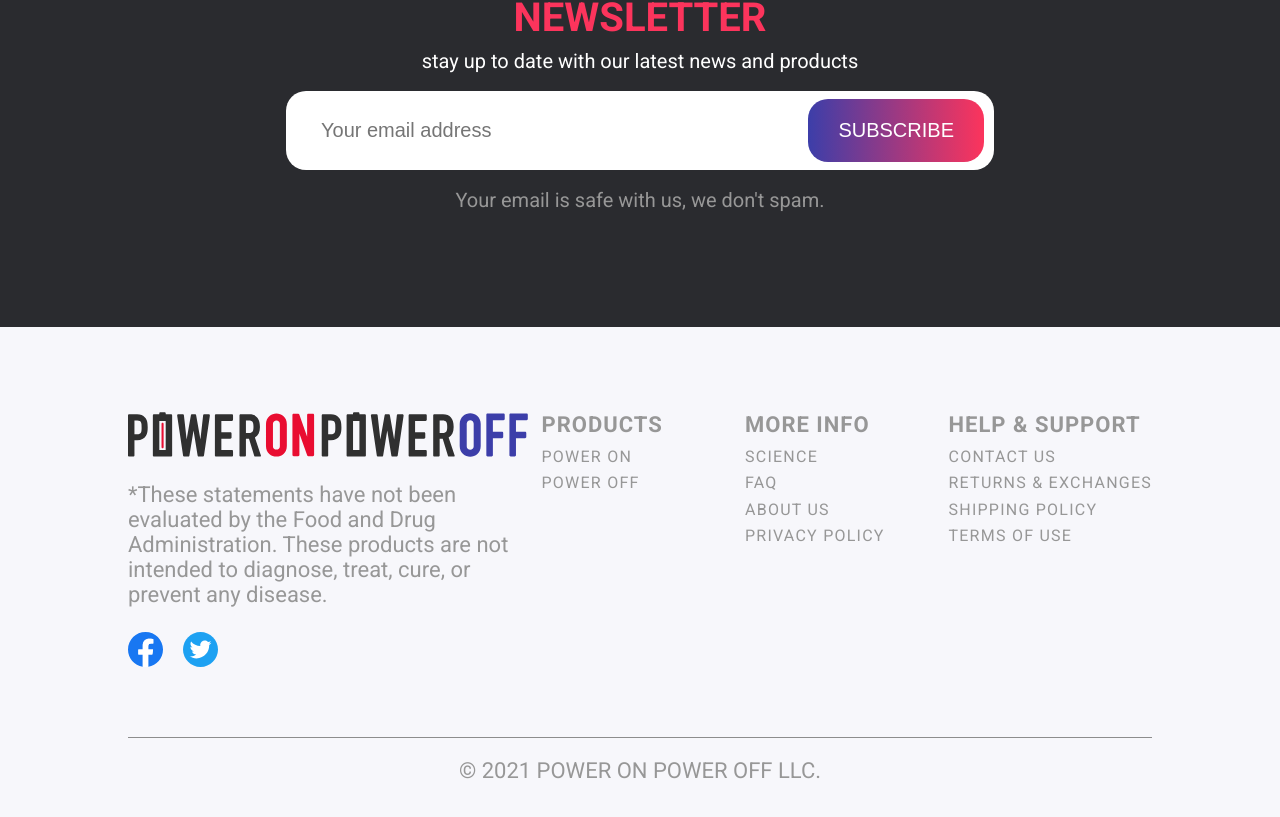
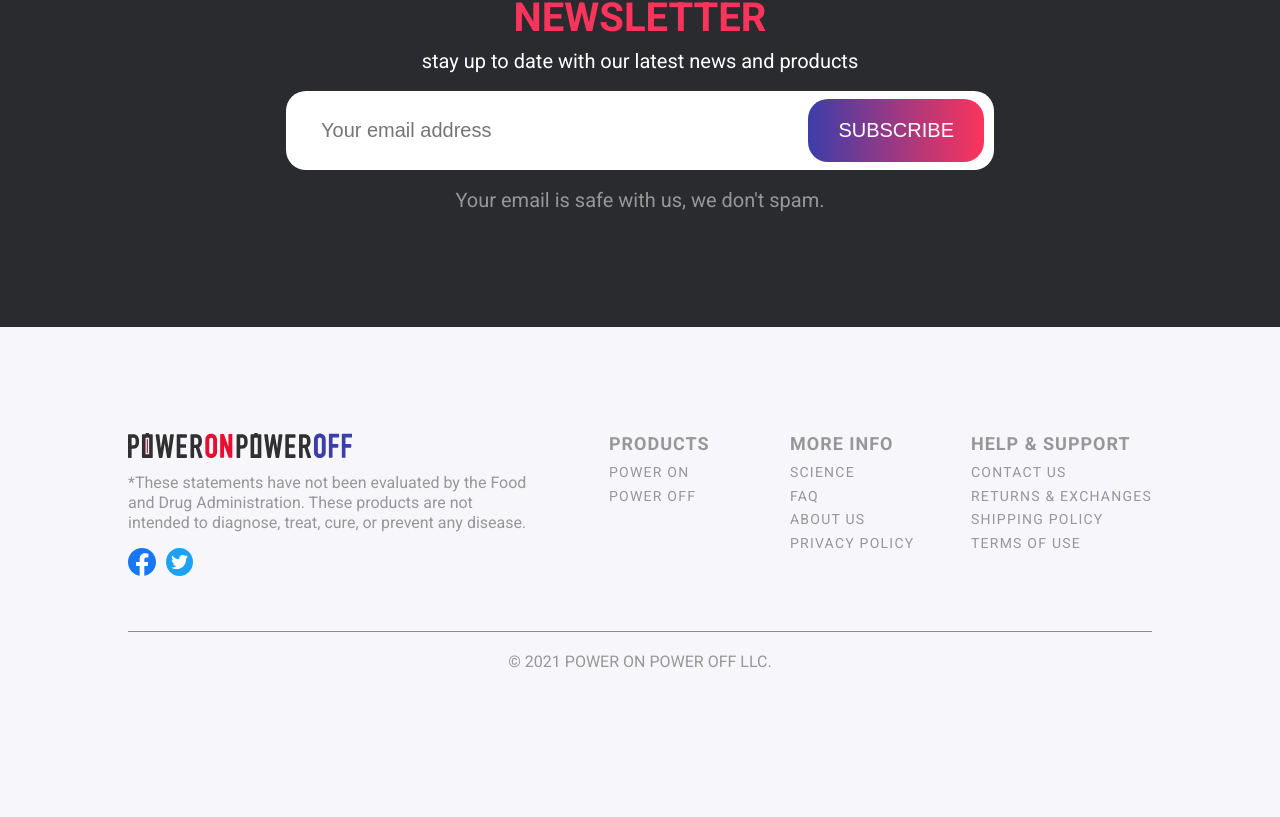
Before and after one commit to Ismail-Lh/poweron-poweroff, a Next.js app: page / in a window 1280 px wide. Shown: the part 2459-3276 px from the top of the page. After the commit the page ends 3236 px from the top, so only its background shows below. Built offline with nearby package versions, Linux system fonts and the light colour scheme.

Commit message:
Create the FooterSection part-2

```diff
--- a/components/FooterLinks/FooterLinksStyles.js
+++ b/components/FooterLinks/FooterLinksStyles.js
@@ -3,6 +3,11 @@
 export const Wrapper = styled.div`
   display: grid;
   grid-template-columns: repeat(3, 1fr);
+
+  @media (max-width: 600px) {
+    grid-template-columns: 1fr;
+    gap: 1.5rem;
+  }
 
   h3 {
     text-transform: uppercase;
@@ -10,6 +15,14 @@
     letter-spacing: 1px;
     color: ${({ theme }) => theme.mountainMist};
     margin-bottom: 1rem;
+
+    @media (max-width: 1366px) {
+      font-size: 1.8rem;
+    }
+
+    @media (max-width: 428px) {
+      margin-bottom: 0.75rem;
+    }
   }
 
   @media (max-width: 425px) {
@@ -36,5 +49,9 @@
     &:hover {
       color: ${({ theme }) => theme.iron};
     }
+
+    @media (max-width: 1366px) {
+      font-size: 1.4rem;
+    }
   }
 `;
--- a/sections/FooterSection/FooterSectionStyles.js
+++ b/sections/FooterSection/FooterSectionStyles.js
@@ -4,9 +4,21 @@
   background-color: ${({ theme }) => theme.whiteLilac};
   height: 54rem;
 
+  @media (max-width: 1366px) {
+    height: 45rem;
+  }
+
+  @media (max-width: 428px) {
+    height: 70rem;
+  }
+
   p {
     font-size: 2.2rem;
     color: ${({ theme }) => theme.mountainMist};
+
+    @media (max-width: 1366px) {
+      font-size: 1.6rem;
+    }
   }
 
   & .container {
@@ -14,6 +26,10 @@
     flex-direction: column;
     justify-content: center;
     height: 100%;
+
+    @media (max-width: 428px) {
+      text-align: center;
+    }
 
     .copyrightText {
       margin-top: 2rem;
@@ -29,15 +45,49 @@
   padding-bottom: 7rem;
   border-bottom: 1px solid #8d8d8d;
 
+  @media (max-width: 1366px) {
+    padding-bottom: 5.5rem;
+  }
+
+  @media (max-width: 1024px) {
+    grid-template-columns: 1fr;
+    align-items: center;
+    justify-content: center;
+    gap: 2rem;
+  }
+
+  @media (max-width: 428px) {
+    padding-bottom: 4rem;
+  }
+
   .footer {
     &__statement {
+      @media (max-width: 1024px) {
+        display: flex;
+        flex-direction: column;
+      }
+
+      @media (max-width: 428px) {
+        align-items: center;
+      }
+
       .logo {
         height: 4.5rem;
+        width: fit-content;
+
+        @media (max-width: 1366px) {
+          height: 2.5rem;
+        }
       }
 
       .text {
         line-height: 2.5rem;
         margin: 2.5rem 0;
+
+        @media (max-width: 1366px) {
+          line-height: 2rem;
+          margin: 1.5rem 0;
+        }
       }
     }
   }
@@ -46,9 +96,18 @@
     display: flex;
     gap: 2rem;
 
+    @media (max-width: 1366px) {
+      gap: 1rem;
+    }
+
     a {
       width: 3.5rem;
       height: 3.5rem;
+
+      @media (max-width: 1366px) {
+        height: 2.75rem;
+        width: 2.75rem;
+      }
     }
   }
 
```
